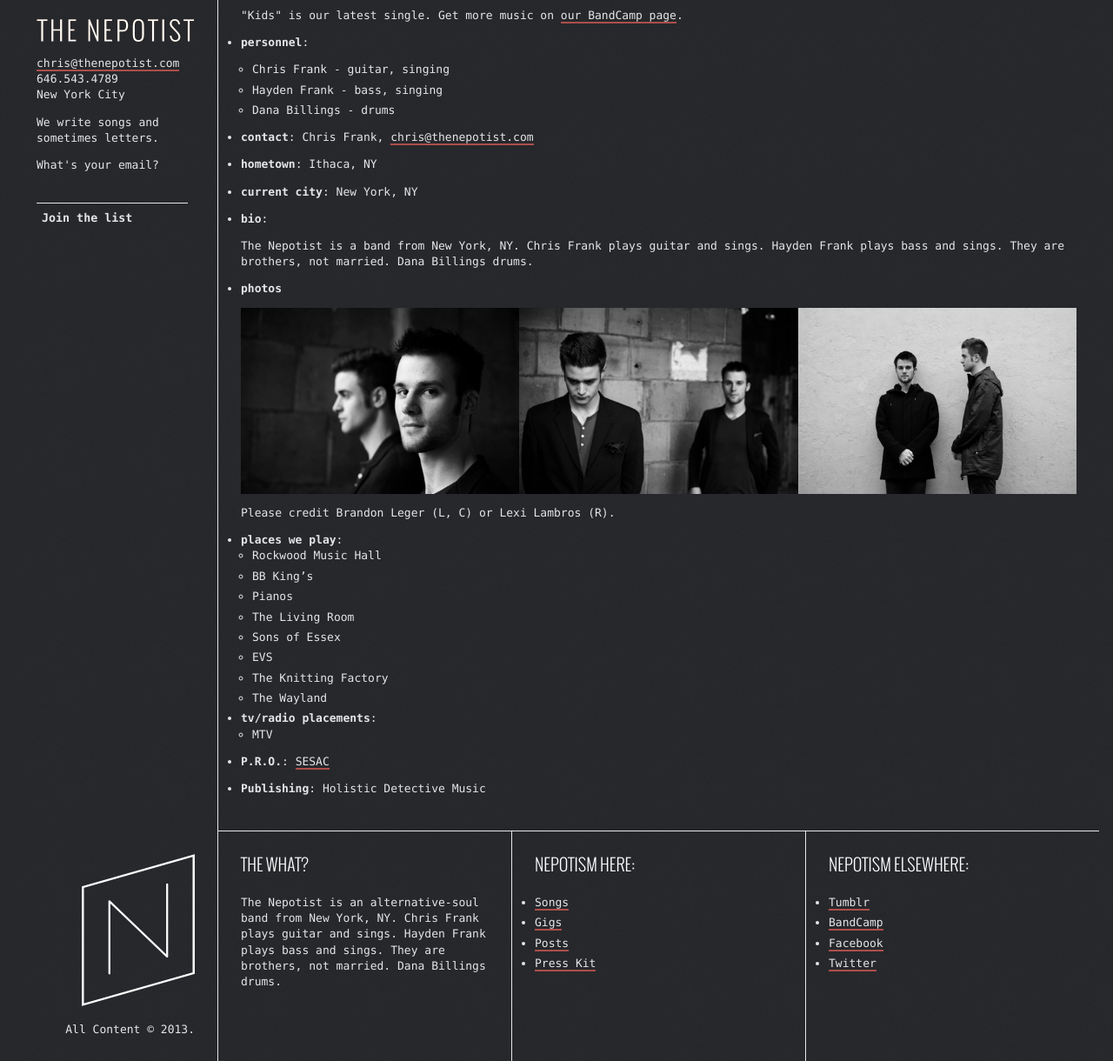
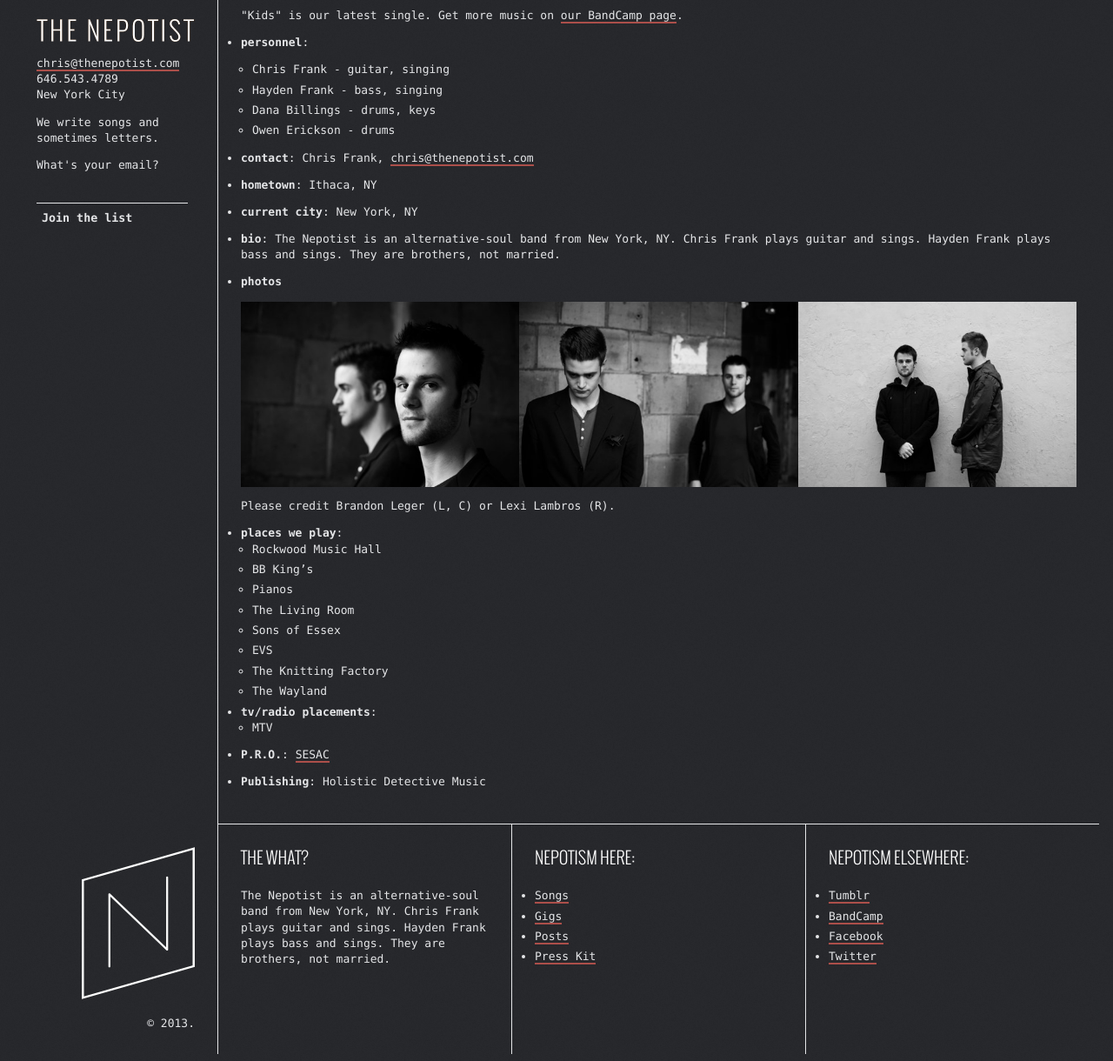
Before and after one commit to chrisfrank/chrisfrank.github.com, a Jekyll site: the page built from presskit/index.md, in a window 1280 px wide, cut to the strip 236-1456 px from the top of the page. Shown: the whole strip at 87% size. Built offline with Jekyll 4.4.1, drawn with Linux system fonts in a browser that asks for light colours.

Commit message:
copyright notice is less dumb

```diff
--- a/_config.yml
+++ b/_config.yml
@@ -1 +1 @@
-bio: The Nepotist is an alternative-soul band from New York, NY. Chris Frank plays guitar and sings. Hayden Frank plays bass and sings. They are brothers, not married. Dana Billings drums.
+bio: The Nepotist is an alternative-soul band from New York, NY. Chris Frank plays guitar and sings. Hayden Frank plays bass and sings. They are brothers, not married.
--- a/_includes/footer.html
+++ b/_includes/footer.html
@@ -7,7 +7,7 @@
         <img src="/images/n_large.png" alt="The Nepotist logo" />
       {% endif %}
     </div>
-    All Content &copy; {{ site.time | date: "%Y" }}.
+    &copy; {{ site.time | date: "%Y" }}.
   </article>
   <article>
     <h3>The What?</h3>
--- a/presskit/index.md
+++ b/presskit/index.md
@@ -12,7 +12,8 @@ layout: text
 
   - Chris Frank - guitar, singing
   - Hayden Frank - bass, singing
-  - Dana Billings - drums
+  - Dana Billings - drums, keys
+  - Owen Erickson - drums
 
 - **contact**: Chris Frank, <a href="mailto:chris@thenepotist.com">chris@thenepotist.com</a>
 
@@ -21,10 +22,7 @@ layout: text
 - **current city**: New York, NY
 
 - **bio**:
-
-  The Nepotist is a band from New York, NY.
-  Chris Frank plays guitar and sings. Hayden Frank plays bass and sings.
-  They are brothers, not married. Dana Billings drums.
+  {{ site.bio }}
 
 - **photos**
 
```
